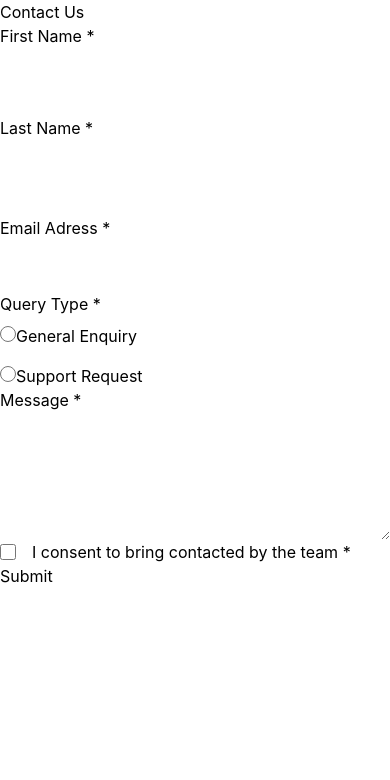
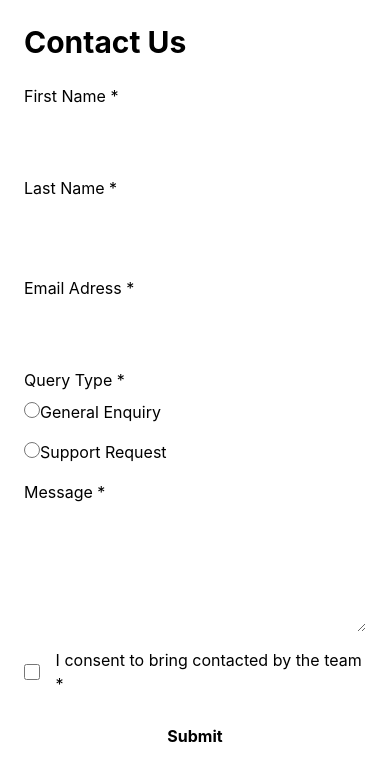
Before and after one commit to evija-berzina/frontendmentor-contact-form, a React (Vite) app: page / in a window 390 px wide. Shown: the top 780 px of the page. Built offline with nearby package versions, Linux system fonts and the light colour scheme.

Commit message:
Add styles and responsive layout

```diff
--- a/src/pages/ContactPage.jsx
+++ b/src/pages/ContactPage.jsx
@@ -60,8 +60,6 @@ export function ContactPage() {
       newErrors.checkboxMsg = 'To submit this form, please consent to being contacted';
     }
 
-    console.log(person.checkbox);
-
     setErrorMsg(newErrors);
   }
 
@@ -94,9 +92,12 @@ export function ContactPage() {
   // }
 
   return (
-    <main>
-      <h1>Contact Us</h1>
-      <form action="" onSubmit={handleSubmit} noValidate>
+    <main className="bg-[hsl(var(--white))] flex flex-col rounded-xl p-6 md:w-xl">
+      <h1 className="text-3xl font-bold pb-2">Contact Us</h1>
+      <form
+        className="flex flex-col gap-4 mt-4"
+        action="" onSubmit={handleSubmit} noValidate
+      >
         <InputField
           handleInputChange={handleInputChange}
           person={person}
@@ -117,7 +118,7 @@ export function ContactPage() {
           person={person}
           errorMsg={errorMsg}
         />
-        <button type="submit">Submit</button>
+        <button className="bg-[hsl(var(--green-600))] text-[hsl(var(--white))] font-bold py-3 px-6 rounded-md" type="submit">Submit</button>
       </form>
     </main>
   )
```
